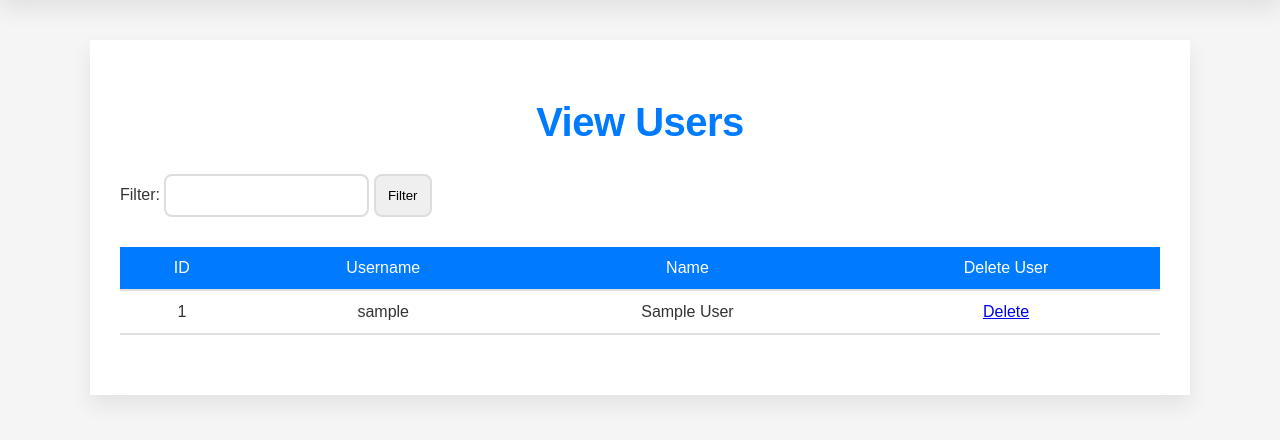
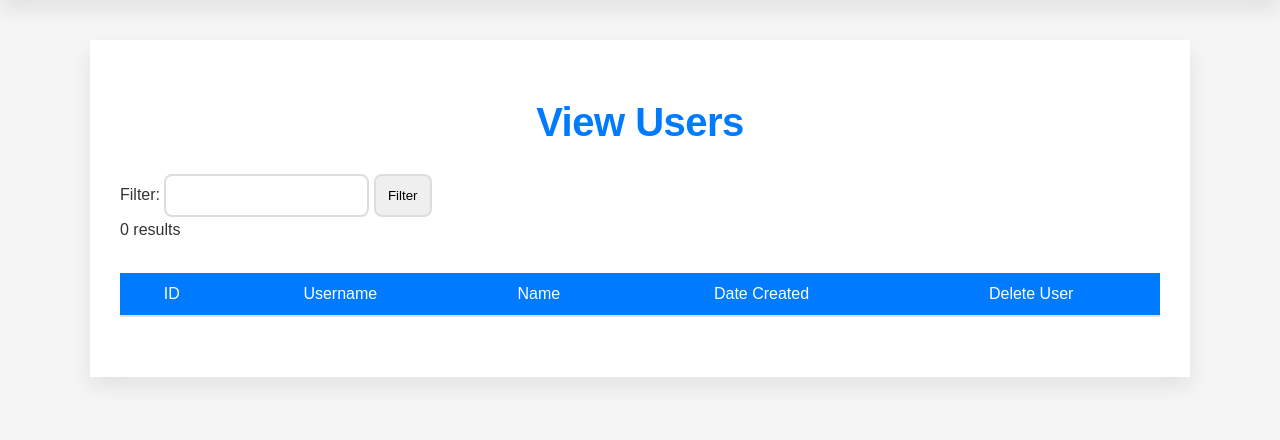
Before and after one commit to Josh-Lawson/cosc349-assignment1, a PHP site: page /view_users.php in a window 1280 px wide. Shown: the part 83-523 px from the top of the page. Run offline with PHP 8.4, Linux system fonts and the light colour scheme; the visitor is signed in with stand-in values (Sample User, id 1); lists and menus that the app fills with data are empty.

Commit message:
added date created value to view users interface

```diff
--- a/www/admin/view_users.php
+++ b/www/admin/view_users.php
@@ -15,7 +15,7 @@ if ($_SERVER["REQUEST_METHOD"] == "POST") {
     $filter = $_POST["filter"];
 }
 
-$sql = "SELECT userId, username, name FROM User";
+$sql = "SELECT * FROM User WHERE role = 'user'";
 if ($filter != "") {
     $sql = $sql . " WHERE name LIKE '%$filter%' OR username LIKE '%$filter%'";
 }
@@ -51,6 +51,7 @@ $result = $conn->query($sql);
                 <th>ID</th>
                 <th>Username</th>
                 <th>Name</th>
+                <th>Date Created</th>
                 <th>Delete User</th>
             </tr>
             <?php
@@ -61,6 +62,7 @@ $result = $conn->query($sql);
                     echo "<td>" . $row["userId"] . "</td>";
                     echo "<td>" . $row["username"] . "</td>";
                     echo "<td>" . $row["name"] . "</td>";
+                    echo "<td>" . $row["createdDate"] . "</td>";
                     echo "<td><a href='delete_user.php?userId=".$row["userId"]."'>Delete</a></td>";
                     echo "</tr>";
                 }
```
